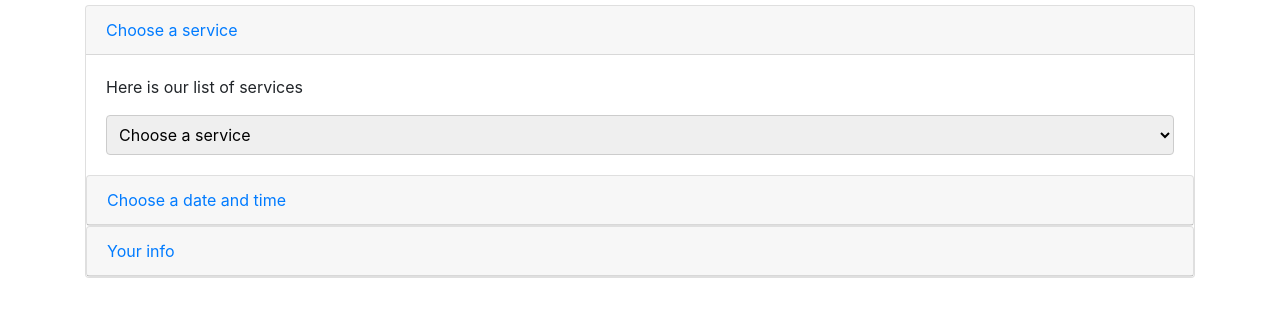
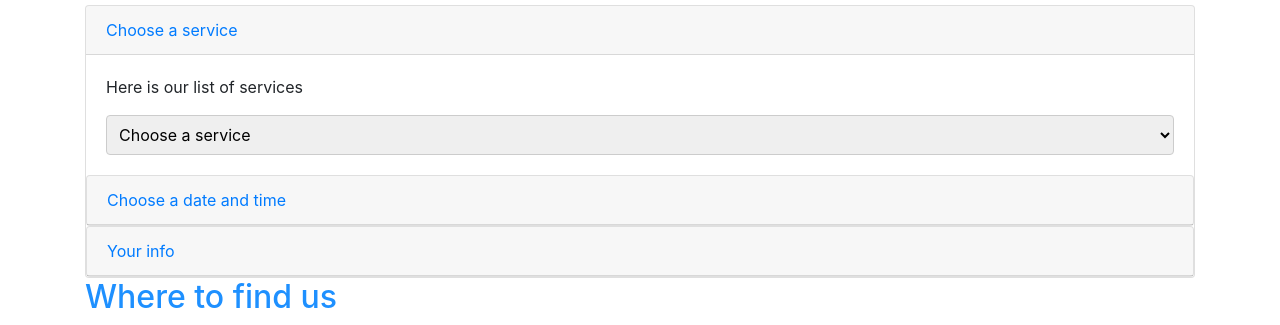
Before and after one commit to Shortarms703/Shortarms703.github.io, a plain HTML site: page lab4/index.html in a window 1280 px wide. Shown: the part 701-1026 px from the top of the page. Before the commit the page ends 979 px from the top, so only its background shows below. Drawn offline with nearby package versions, Linux system fonts and the light colour scheme; files that its build step writes are made by us from their sources.

Commit message:
lab 4 code

```diff
--- a/lab4/index.html
+++ b/lab4/index.html
@@ -168,5 +168,8 @@
         </div>
     </div>
 </div>
+<div class="container">
+    <h2>Where to find us</h2>
+</div>
 </body>
 </html>
```
Also changed, not shown: index.html (+1 -1 lines).
